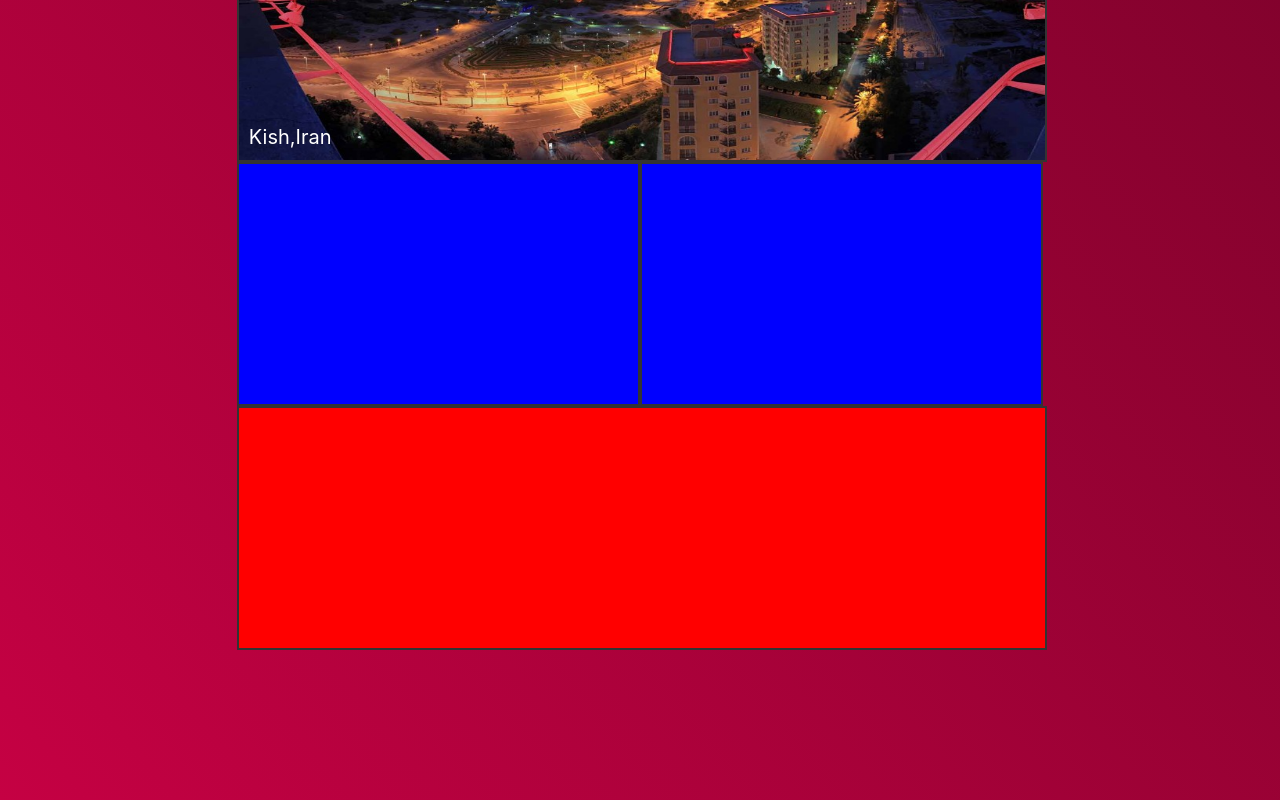
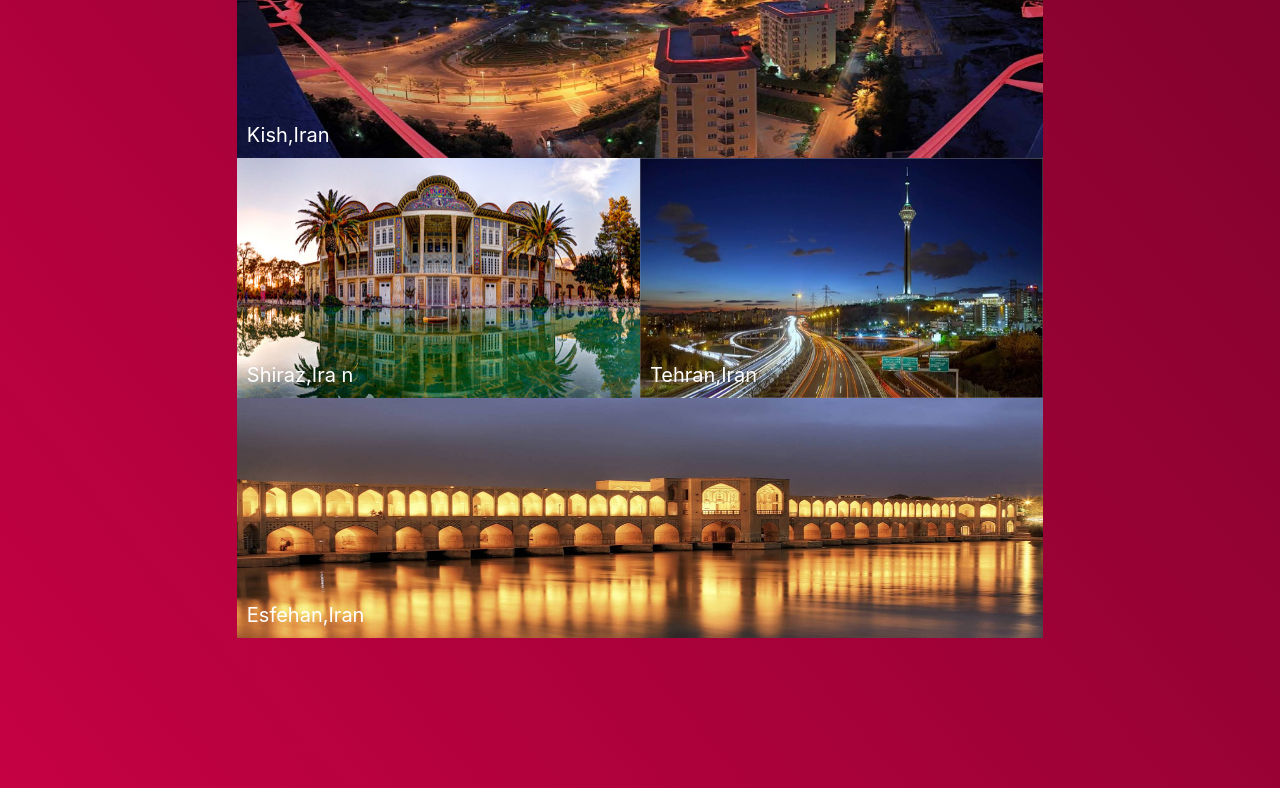
Before and after one commit to arasico/vilaapp, a React (Create React App) app: page / in a window 1280 px wide. Shown: the part 1796-2596 px from the top of the page. Built offline with nearby package versions, Linux system fonts and the light colour scheme.

Commit message:
all images of city is fixed

```diff
--- a/src/en/container/index/index.css
+++ b/src/en/container/index/index.css
@@ -117,7 +117,7 @@ h2{
     background-color: red;
     width: 100%;
     height: 240px;
-    border: 2px solid #333;
+    /* border: 2px solid #333; */
 
 }
 
@@ -125,7 +125,7 @@ h2{
     background-color: blue;
     width: 50%;
     height: 240px;
-    border: 2px solid #333;
+    /* border: 2px solid #333; */
 }
 
 .two-images-container{
--- a/src/en/container/index/welcomeHome.js
+++ b/src/en/container/index/welcomeHome.js
@@ -7,6 +7,9 @@ import 'rc-dropdown/assets/index.css';
 import './index.css'
 import arrow from '../../../assets/icons/arrow-down.svg'
 import imgKish from '../../../assets/img/kish.jpg'
+import imgTehran from '../../../assets/img/tehran.jpg'
+import imgShiraz from '../../../assets/img/shiraz.jpg'
+import imgEsfehan from '../../../assets/img/esfehan.jpg'
 
 
 function onSelect({ key }) {
@@ -44,15 +47,23 @@ class WelcomeHome extends Component {
 
                     <div className="images-container-index">
                         <div className="index-box-image">
-                        <p className="title-image">Kish,Iran</p>
-                          <img src={imgKish} style={{width:'100%', height:'100%'}}  />
-
+                            <p className="title-image">Kish,Iran</p>
+                            <img src={imgKish} style={{width:'100%', height:'100%'}}  />
                         </div>
                         <div className="two-images-container">
-                            <div className="index-box-image-50"></div>
-                            <div className="index-box-image-50"></div>
+                            <div className="index-box-image-50">
+                                <p className="title-image">Shiraz,Ira n</p>
+                                <img src={imgShiraz} style={{width:'100%', height:'100%'}}  />
+                            </div>
+                            <div className="index-box-image-50">
+                                <p className="title-image">Tehran,Iran</p>
+                                <img src={imgTehran} style={{width:'100%', height:'100%'}}  />
+                            </div>
                         </div>
-                        <div className="index-box-image"></div>
+                        <div className="index-box-image">
+                            <p className="title-image">Esfehan,Iran</p>
+                            <img src={imgEsfehan} style={{width:'100%', height:'100%'}}  />
+                        </div>
 
                     </div>
 
```
